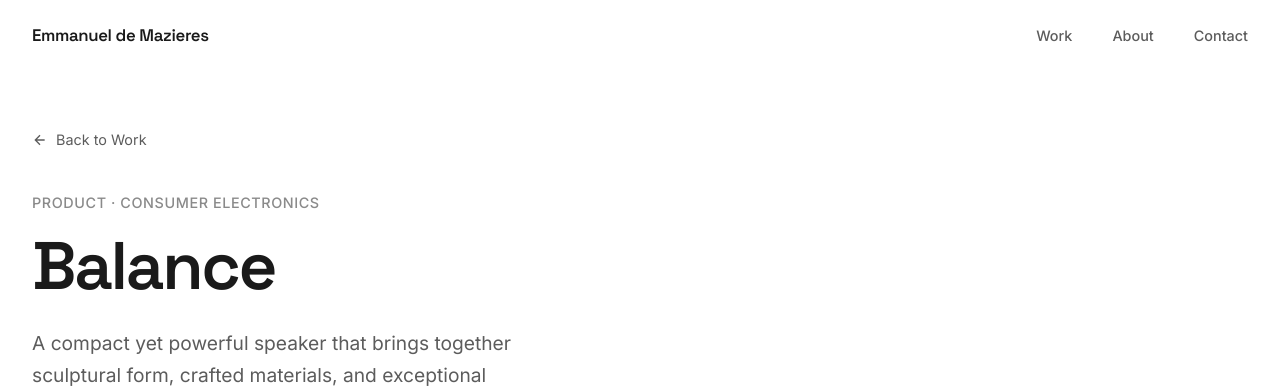
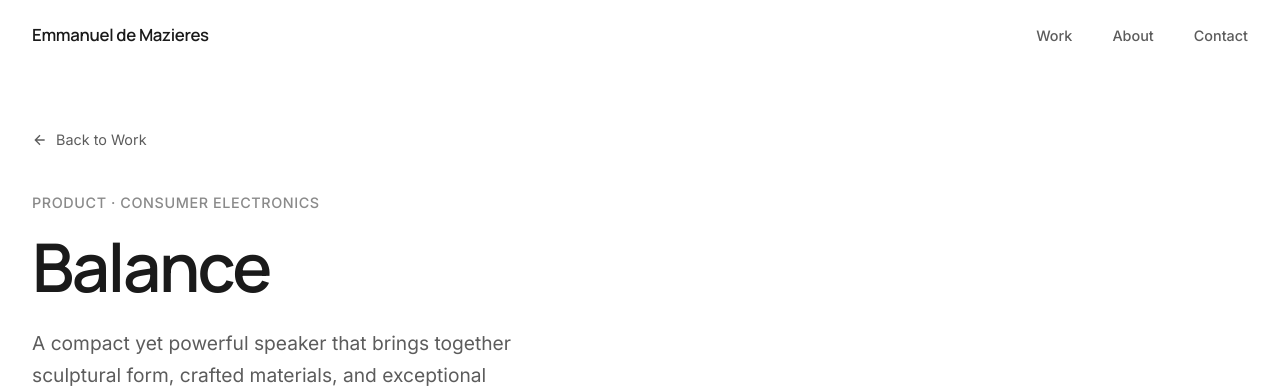
Before and after one commit to manulaffon/portfolio, a Jekyll site: the page projects/balance.html, which Jekyll copies as it is, in a window 1280 px wide and 1400 px high. Shown: the top 388 px of the window. Built offline with Jekyll 4.4.1, drawn with Linux system fonts in a browser that asks for light colours.

Commit message:
Switch display font from Space Grotesk to Manrope
Co-Authored-By: Claude Opus 5.5 <noreply@anthropic.com>
Claude-Session: https://claude.ai/code/session_011rPEnpKCHNGoaNTBoSPvNk

```diff
--- a/_layouts/default.html
+++ b/_layouts/default.html
@@ -7,7 +7,7 @@
   <meta name="description" content="{{ page.description | default: site.data.site.description | strip_newlines | escape }}">
   <link rel="preconnect" href="https://fonts.googleapis.com">
   <link rel="preconnect" href="https://fonts.gstatic.com" crossorigin>
-  <link href="https://fonts.googleapis.com/css2?family=Inter:wght@300;400;500;600&family=Space+Grotesk:wght@400;500;600;700&display=swap" rel="stylesheet">
+  <link href="https://fonts.googleapis.com/css2?family=Inter:wght@300;400;500;600&family=Manrope:wght@400;500;600;700&display=swap" rel="stylesheet">
   <link rel="stylesheet" href="{{ '/css/styles.css' | relative_url }}?v={{ site.time | date: '%s' }}">
 </head>
 <body>
--- a/css/styles.css
+++ b/css/styles.css
@@ -10,7 +10,7 @@
   --accent: #1a1a1a;
   --radius: 2px;
   --font: 'Inter', system-ui, -apple-system, sans-serif;
-  --font-display: 'Space Grotesk', var(--font);
+  --font-display: 'Manrope', var(--font);
   --ease: cubic-bezier(0.25, 0.1, 0.25, 1);
   --transition: 0.35s var(--ease);
 }
--- a/projects/balance.html
+++ b/projects/balance.html
@@ -7,7 +7,7 @@
   <meta name="description" content="Balance — a compact yet powerful speaker designed for luxury consumer electronics.">
   <link rel="preconnect" href="https://fonts.googleapis.com">
   <link rel="preconnect" href="https://fonts.gstatic.com" crossorigin>
-  <link href="https://fonts.googleapis.com/css2?family=Inter:wght@300;400;500;600&family=Space+Grotesk:wght@400;500;600;700&display=swap" rel="stylesheet">
+  <link href="https://fonts.googleapis.com/css2?family=Inter:wght@300;400;500;600&family=Manrope:wght@400;500;600;700&display=swap" rel="stylesheet">
   <link rel="stylesheet" href="../css/styles.css">
 </head>
 <body>
```
Also changed, not shown: README.md.
